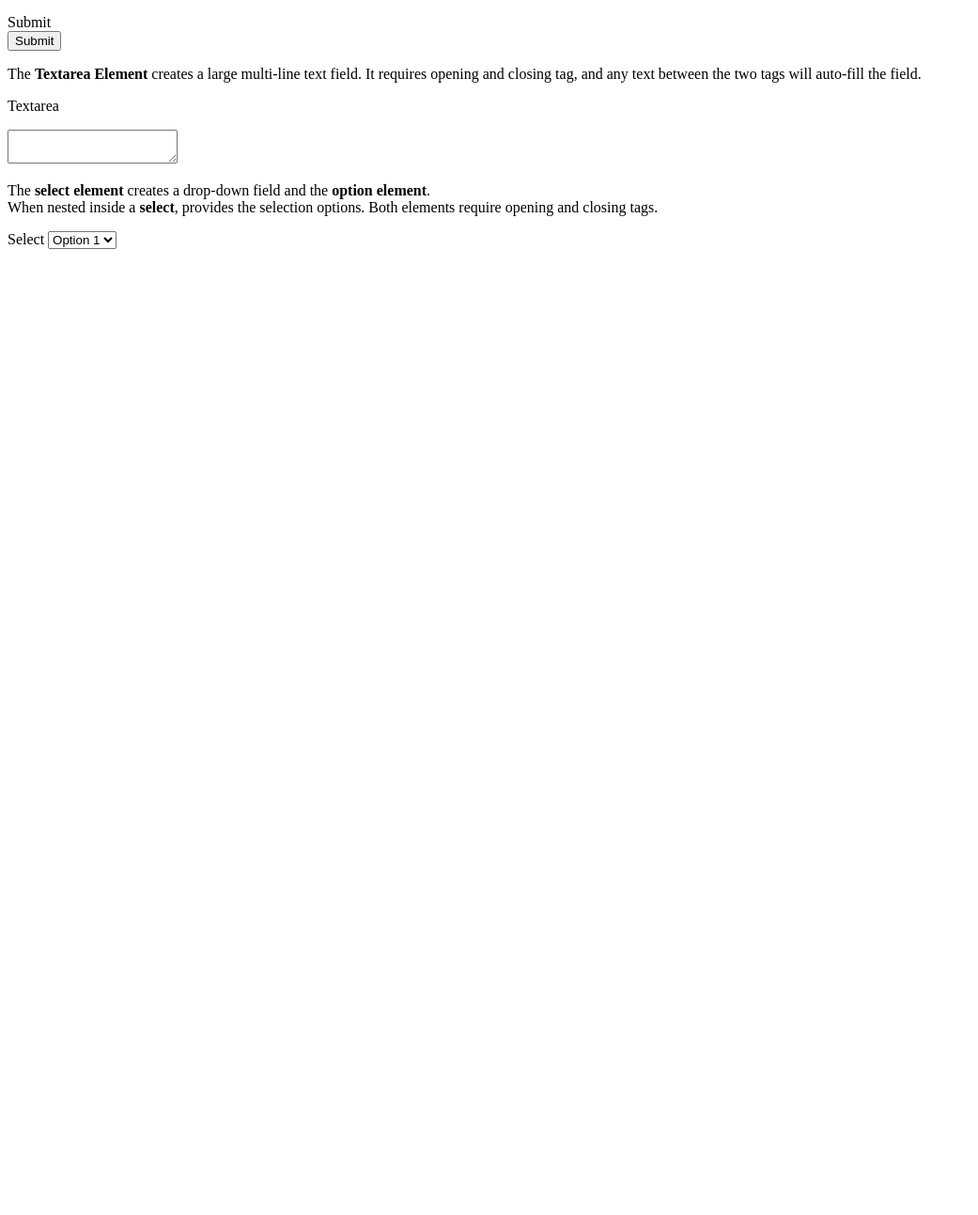
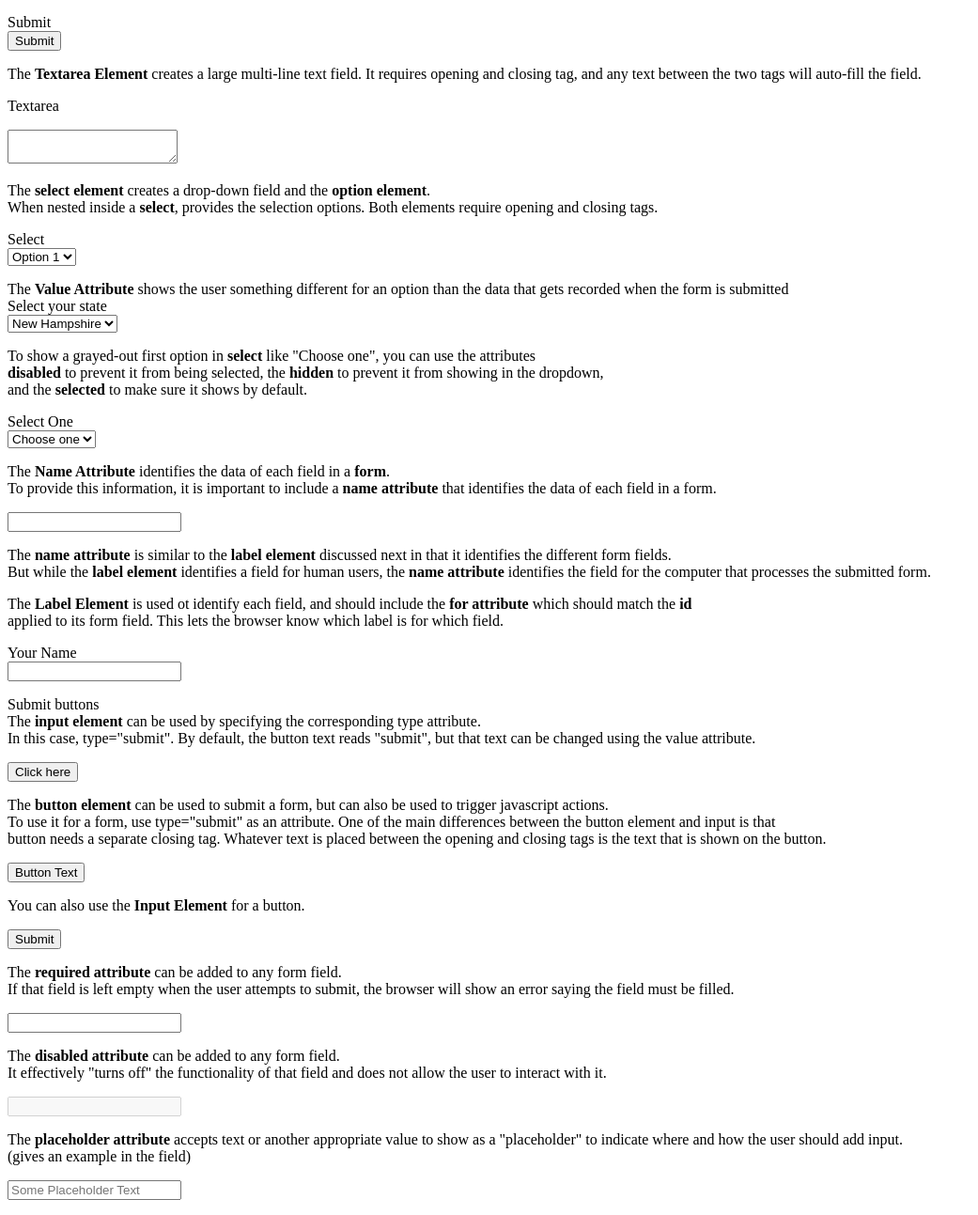
Before and after one commit to gocow/practices, a plain HTML site: page index.html in a window 1280 px wide. Shown: the part 1022-2315 px from the top of the page at 94% size, without its empty margins (0-1041 px from the left). Before the commit the page ends 1303 px from the top, so only its background shows below. Drawn offline with Linux system fonts and the light colour scheme.

Commit message:
Update index.html

```diff
--- a/index.html
+++ b/index.html
@@ -18,7 +18,7 @@
 		If you click on <a href="folder1/index skeleton.html">index skeleton</a>, you will open the one inside folder1 of the website.</p>
 
 		<p><strong>Anchor links</strong> scroll the current page to the location of specific content. <br>
-		The <strong><a title="hyperlink reference">href</a></strong> attribute points to an id present somewhere on the page <br>
+		The <strong><a title="hyperlink reference">href</a></strong> attribute points to an <strong>id</strong> present somewhere on the page <br>
 		(indicated with a hashtag). No scrolling will happen if the browser window is too tall to allow it.<br>
 		Click on <a href="#anchor">Bread anchor</a></p>
 
@@ -64,6 +64,7 @@
 			<br>
 			<label>Submit</label><br>
 			<input type="submit"> <br>
+		</form>
 
 		<p>The <strong>Textarea Element</strong> creates a large multi-line text field. It requires opening and closing tag,
 		and any text between the two tags will auto-fill the field.
@@ -77,16 +78,93 @@
 
 		<p>The <strong>select element</strong> creates a drop-down field and the <strong>option element</strong>. <br>
 		When nested inside a <strong>select</strong>, provides the selection options. Both elements require opening and closing tags. </p>
-		<p><label>Select</label>
+		<p><label>Select</label><br>
 		<select>
 			<option>Option 1</option>
 			<option>Option 2</option>
 			<option>Option 3</option>
 		</select></p>
 
+		<p> The <strong>Value Attribute</strong> shows the user something different for an option than the data that gets recorded when the form is submitted<br>
+		<label>Select your state</label><br>
+			<select>
+				<option value="NH">New Hampshire</option>
+				<option value="TX">Texas</option>
+				<option value="UT">Utah</option>
+			</select>
+		</p>
+
+		<p>To show a grayed-out first option in <strong>select</strong> like "Choose one", you can use the attributes <br>
+		<strong>disabled</strong> to prevent it from being selected, the <strong>hidden</strong> to prevent it from showing in the dropdown, <br>
+		and the <strong>selected</strong> to make sure it shows by default.
+		</p>
+		<p>
+		<label>Select One</label><br>
+		<select>
+			<option disabled hidden selected>Choose one</option>
+			<option>Option 1</option>
+			<option>Option 2</option>
+		</select>
+		</p>
+
+		<p>The <strong>Name Attribute</strong> identifies the data of each field in a <strong>form</strong>.<br>
+		To provide this information, it is important to include a <strong>name attribute</strong> that identifies the data of each field in a form.</p>
+		<p>
+		<input type="text" name="message-subject">
+		</p>
+		<p>The <strong>name attribute</strong> is similar to the <strong>label element</strong> discussed next in that it identifies the different form fields. <br>
+		But while the <strong>label element</strong> identifies a field for human users,
+		the <strong>name attribute</strong> identifies the field for the computer that processes the submitted form.</p>
+
+		<p>The <strong>Label Element</strong> is used ot identify each field, and should include the <strong>for attribute</strong> which should match the <strong>id</strong> <br>
+		applied to its form field. This lets the browser know which label is for which field.</p>
+		<p>
+		<label for="user-name">Your Name</label><br>
+		<input type="text" id="user-name" name="user-name">
+		</p>
+
+		<p>Submit buttons<br>
+		The <strong>input element</strong> can be used by specifying the corresponding type attribute. <br>
+		In this case, type="submit". By default, the button text reads "submit", but that text can be changed using the value attribute.
+		</p>
+		<p>
+		<input type="submit" value="Click here"></p>
+
+		<p>
+		The <strong>button element</strong> can be used to submit a form, but can also be used to trigger javascript actions. <br>
+		To use it for a form, use type="submit" as an attribute. One of the main differences between the button element and input is that <br>
+		button needs a separate closing tag. Whatever text is placed between the opening and closing tags is the text that is shown on the button.
+		</p>
+		<p>
+		<button type="submit">Button Text</button>
+		</p>
+		<p>You can also use the <strong>Input Element</strong> for a button.</p>
+		<p> <input type="submit"></p>
+
+		<p>
+		The <strong>required attribute</strong> can be added to any form field. <br>
+		If that field is left empty when the user attempts to submit, the browser will show an error saying the field must be filled.
+		</p>
+		<p>
+		<input type="text" required>
+		</p>
+		<p>
+		The <strong>disabled attribute</strong> can be added to any form field. <br>
+		It effectively "turns off" the functionality of that field and does not allow the user to interact with it.
+		</p>
+		<p>
+		<input type="text" disabled>
+		</p>
+		<p>
+		The <strong>placeholder attribute</strong> accepts text or another appropriate value to show as a "placeholder" to indicate where and how the user should add input.<br>
+		(gives an example in the field)
+		</p>
+		<p>
+		<input type="text" placeholder="Some Placeholder Text">
+		</p>
 
 
-		</form>
+
 
 
 
```
